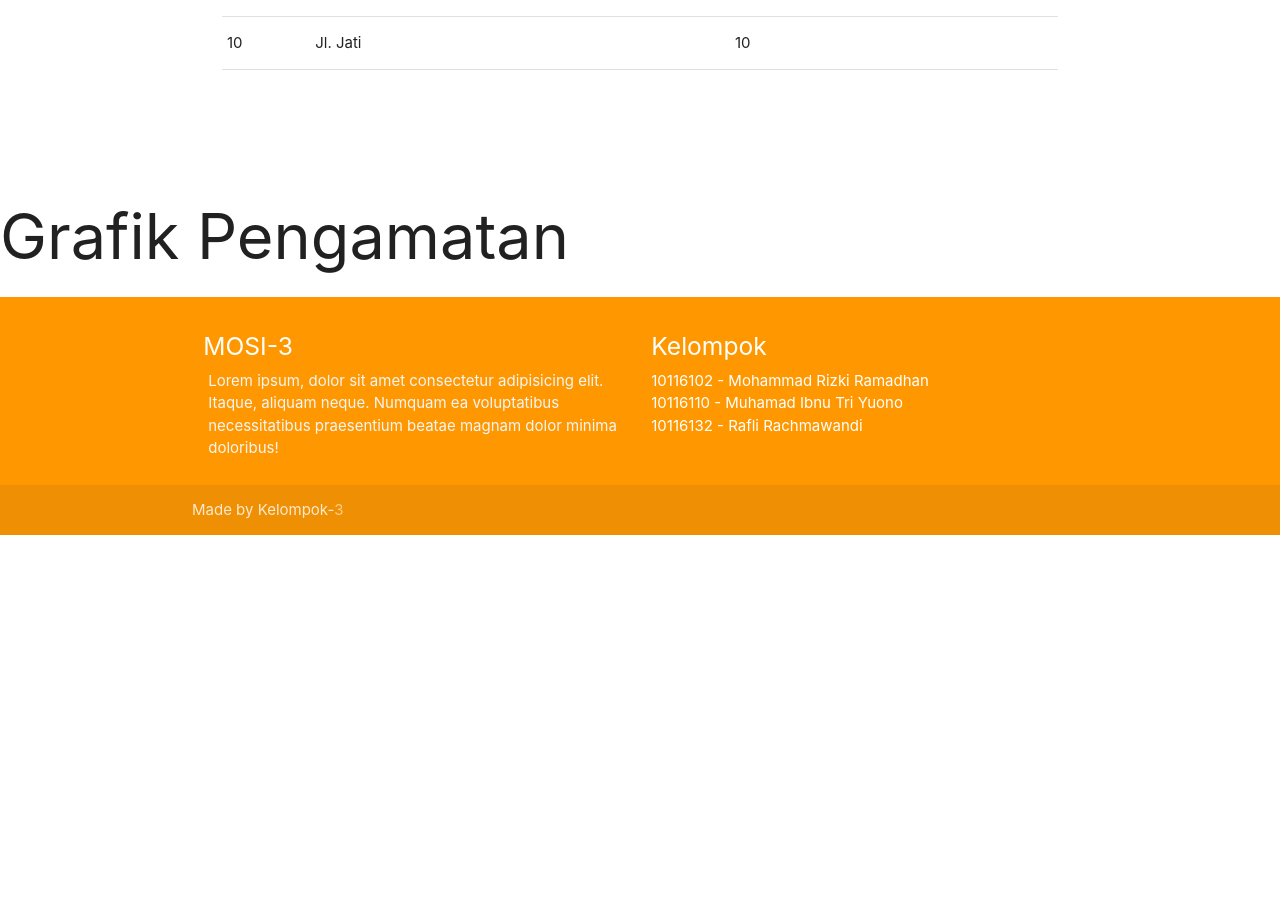
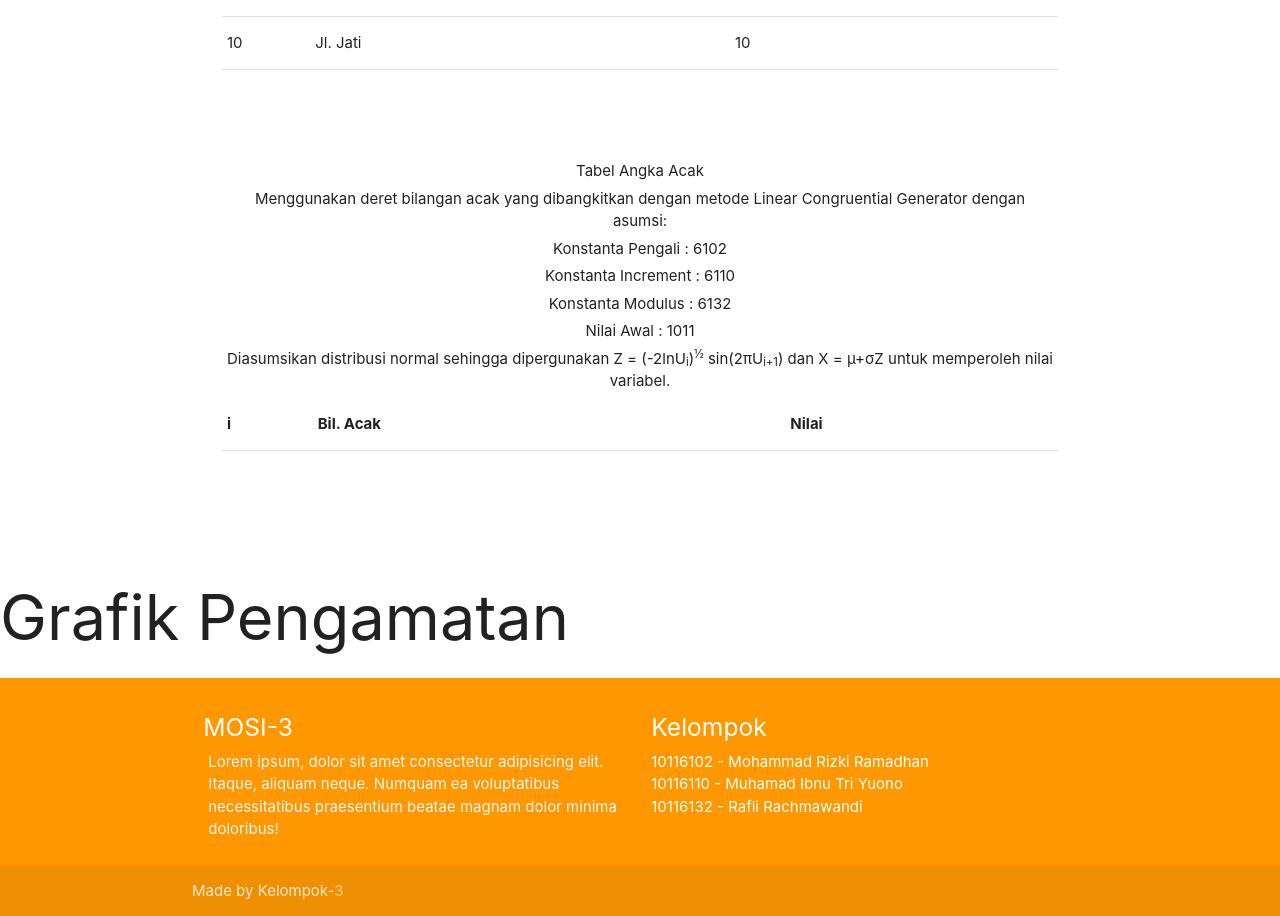
Before and after one commit to raflirach/mosi-antrian, a React (Create React App) app: page / in a window 1280 px wide. Shown: the part 2004-2920 px from the top of the page. Before the commit the page ends 2539 px from the top, so only its background shows below. Built offline with nearby package versions, Linux system fonts and the light colour scheme.

Commit message:
adding new table

```diff
--- a/src/sections/DataPengamatan.js
+++ b/src/sections/DataPengamatan.js
@@ -99,6 +99,36 @@ export default class DataPengamatan extends Component {
               </tbody>
             </table>
           </div>
+          <div className="tablecontainer">
+            <table>
+              <caption>
+                Tabel Angka Acak
+                <p>
+                  Menggunakan deret bilangan acak yang dibangkitkan dengan metode Linear Congruential Generator dengan
+                  asumsi:
+                </p>
+                <ul>
+                  <li>Konstanta Pengali : 6102</li>
+                  <li>Konstanta Increment : 6110</li>
+                  <li>Konstanta Modulus : 6132</li>
+                  <li>Nilai Awal : 1011</li>
+                </ul>
+                <p>
+                  Diasumsikan distribusi normal sehingga dipergunakan Z = (-2lnU<sub>i</sub>)<sup>&#189;</sup>{' '}
+                  sin(2&pi;U
+                  <sub>i+1</sub>) dan X = &#181;+&sigma;Z untuk memperoleh nilai variabel.
+                </p>
+              </caption>
+
+              <thead>
+                <tr>
+                  <th>i</th>
+                  <th>Bil. Acak</th>
+                  <th>Nilai</th>
+                </tr>
+              </thead>
+            </table>
+          </div>
         </div>
         {/* <GrafikLine judul="Grafik Kedatangan Antar Pelanggan" dataAreaProps={dataAreaProps} labelArea={labelArea} />
         <GrafikLine
```
